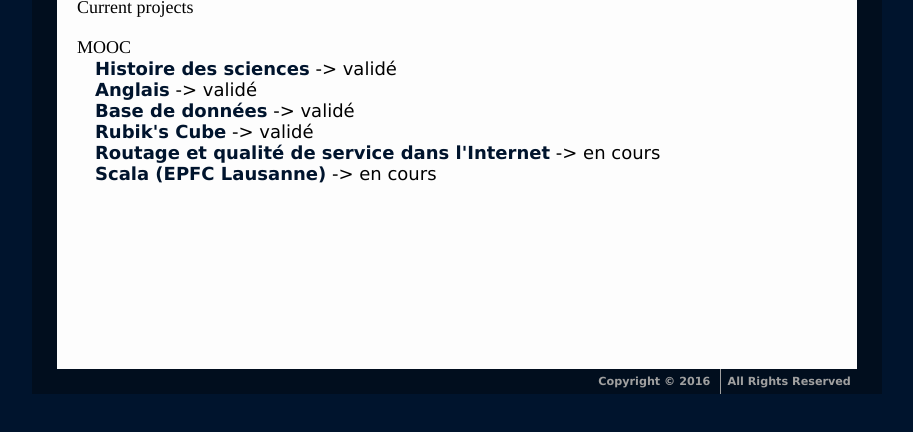
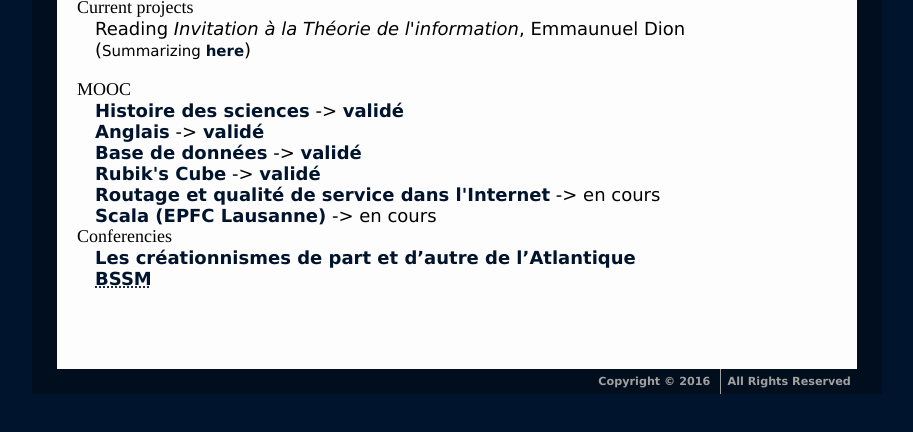
Before and after one commit to Delapouite/homepage-ULB, a plain HTML site: page news.html in a window 1280 px wide. Shown: the part 360-792 px from the top of the page, without its empty margins (183-1096 px from the left). Drawn offline with Linux system fonts and the light colour scheme.

Commit message:
update news + 2 att

```diff
--- a/news.html
+++ b/news.html
@@ -36,25 +36,31 @@
             <ul class="skills">
                 <li>
                     <h3>Current projects</h3>
+                    <ul>
+                        <li>
+                            Reading <em>Invitation à la Théorie de l'information</em>, Emmaunuel Dion <br>
+                            (<small>Summarizing <a href="https://github.com/subsib/Shanon_theory">here</a></small>)
+                        </li>
+                    </ul>
                 </li>
                 <li>
                     <h3>MOOC</h3>
                     <ul>
                         <li>
                             <a href="https://www.fun-mooc.fr/courses/umontpellier/08004/session01/about">Histoire des sciences</a>
-                            -> validé
+                            -> <a href="public/att/attestation_suivi_umontpellier.pdf">validé</a>
                         </li>
                         <li>
                             <a href="https://www.fun-mooc.fr/courses/ulb/44001S02/session02/about">Anglais</a>
-                            -> validé
+                            -> <a href="public/att/attestation_suivi_ulb.pdf">validé</a>
                         </li>
                         <li>
                             <a href="https://www.fun-mooc.fr/courses/inria/41008/session01/about">Base de données</a>
-                            -> validé
+                            -> <a href="public/att/attestation_suivi_inria.pdf">validé</a>
                         </li>
                         <li>
                             <a href="https://www.fun-mooc.fr/courses/Strasbourg/17002/session01/about">Rubik's Cube</a>
-                            -> validé
+                            -> <a href="/public/att/attestation_suivi_Strasbourg.pdf">validé</a>
                         </li>
                         <li>
                             <a href="https://www.fun-mooc.fr/courses/MinesTelecom/04011S02/session02/about">Routage et qualité de service dans l'Internet</a>
@@ -64,6 +70,17 @@
                         <li>
                             <a href="https://www.coursera.org/learn/progfun1/home/welcome">Scala (EPFC Lausanne)</a>
                             -> en cours
+                        </li>
+                    </ul>
+                    <h3>Conferencies</h3>
+                    <ul>
+                        <li>
+                            <a href="http://brussels.skepticsinthepub.org/Event.aspx/7904/Les-crationnismes-de-part-et-dautre-de-lAtlantique">
+                                Les créationnismes de part et d’autre de l’Atlantique
+                            </a>
+                        </li>
+                        <li>
+                            <a href="http://bssm.ulb.ac.be/fr/program.html"><abbr title="Brussels Summer School of Mathematics">BSSM</abbr></a>
                         </li>
                     </ul>
                 </li>
```
Also changed, not shown: 2 other files.
